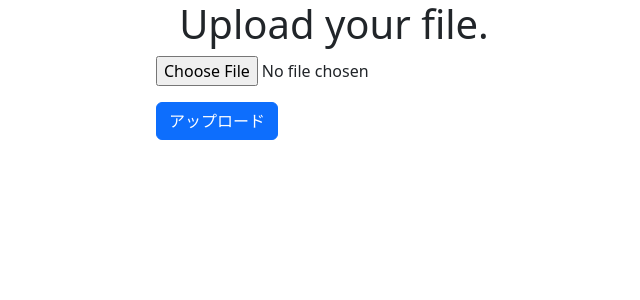
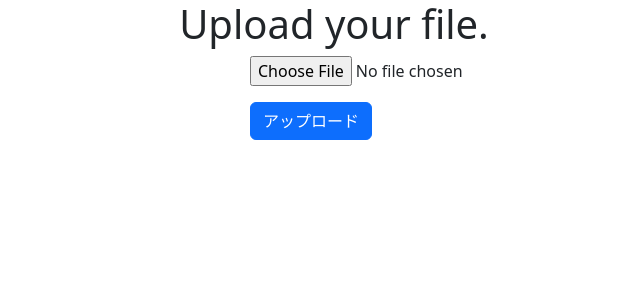
Before and after one commit to midorigameee/app_image-web, a Flask app: page /upload in a window 1280 px wide. Shown: the top 300 px of the page, without its empty margins (306-946 px from the left). Run offline with Flask 3, Linux system fonts and the light colour scheme.

Commit message:
Created original css.

```diff
--- /dev/null
+++ b/src/static/stylesheet/common.css
@@ -0,0 +1,4 @@
+body{
+    width: 576px;
+    margin: auto;
+}
--- a/src/templates/header.html
+++ b/src/templates/header.html
@@ -4,6 +4,7 @@
     <meta charset="UTF-8">
     <meta name="viewport" content="width=device-width, initial-scale=1">
     <link href="https://cdn.jsdelivr.net/npm/bootstrap@5.3.0/dist/css/bootstrap.min.css" rel="stylesheet" integrity="sha384-9ndCyUaIbzAi2FUVXJi0CjmCapSmO7SnpJef0486qhLnuZ2cdeRhO02iuK6FUUVM" crossorigin="anonymous">
+    <link href="{{ url_for('static', filename='stylesheet/common.css') }}" rel="stylesheet">
   </head>
     <title>Shin`s web</title>
 </head>
```
